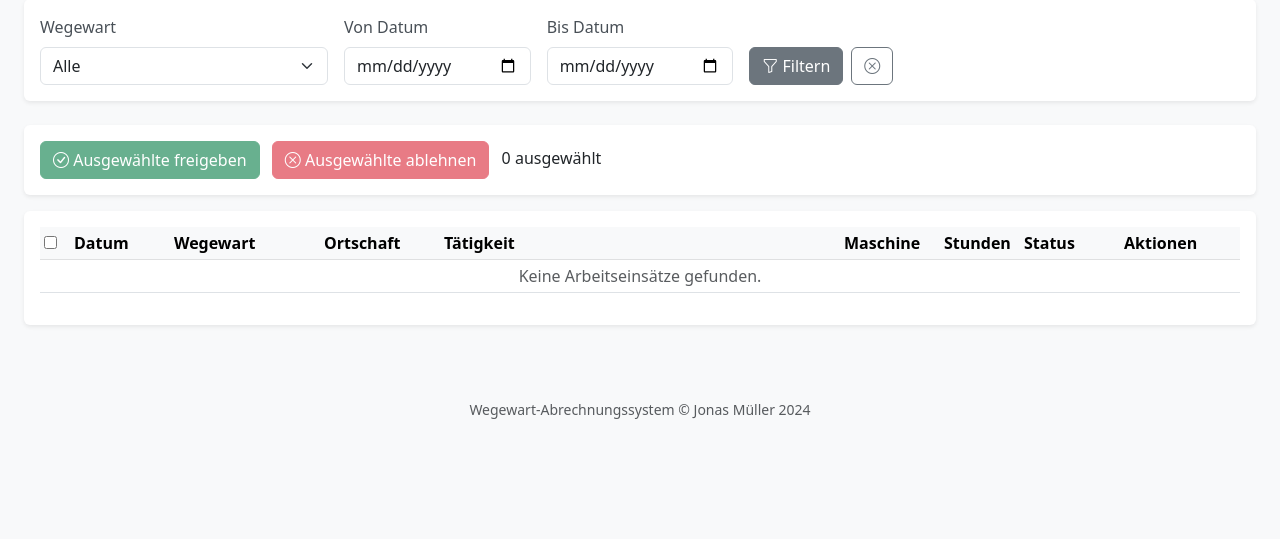
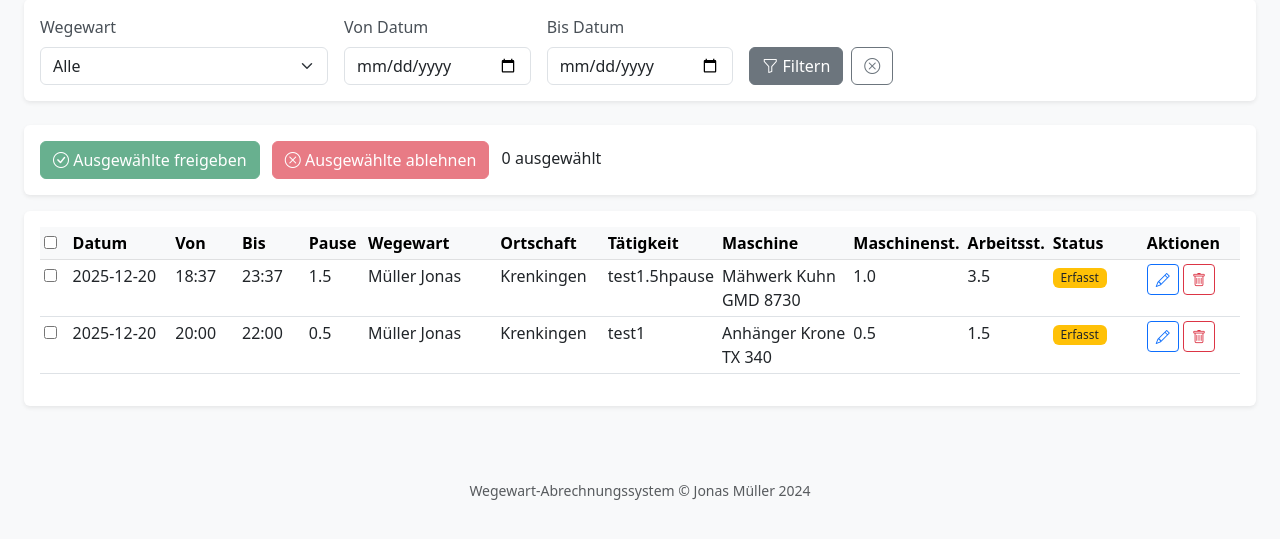
Before and after one commit to muellerjo/WayWard, a Flask app: page /jobs in a window 1280 px wide. Shown: the part 162-701 px from the top of the page. Run offline with Flask 3, Linux system fonts and the light colour scheme; a user stored in the database is signed in; data comes from the database, SQL or seed files in the repository; data that the repository does not hold is empty.

Commit message:
updated jobs insertion with pause etc

```diff
--- a/src/sql/db_jobs.sql
+++ b/src/sql/db_jobs.sql
@@ -2,9 +2,13 @@
         id INTEGER PRIMARY KEY AUTOINCREMENT,
         user_id INTEGER NOT NULL,
         datum DATE NOT NULL,
+        time_start TIME,
+        time_end TIME,
+        pause REAL DEFAULT 0,
         arbeitsstunden REAL NOT NULL,
         taetigkeitsbeschreibung TEXT NOT NULL,
         machine_used INTEGER DEFAULT NULL,
+        maschinenstunden REAL DEFAULT NULL,
         status TEXT DEFAULT 'erfasst',
         rejection_reason TEXT,
         checked_time TIMESTAMP,
--- a/src/templates/jobs.html
+++ b/src/templates/jobs.html
@@ -40,7 +40,7 @@
                            value="{{ request.args.get('date_to', '') }}">
                 </div>
 
-                {% if user_villages|length > 1 %}
+                {% if user_role in ['admin', 'ortsvorsteher'] and user_villages|length > 1 %}
                 <div class="col-md-3">
                     <label for="village_filter" class="form-label">Ortschaft</label>
                     <select class="form-select" id="village_filter" name="village_filter">
@@ -89,18 +89,22 @@
                     <thead class="table-light">
                         <tr>
                             {% if user_role in ['admin', 'ortsvorsteher'] %}
-                            <th style="width: 30px;">
-                                <input type="checkbox" id="selectAll" onchange="toggleSelectAll()">
-                            </th>
+                            <th style="width: 30px;"><input type="checkbox" id="selectAll" onchange="toggleSelectAll()"></th>
                             {% endif %}
-                            <th style="width: 100px;">Datum</th>
-                            <th style="width: 150px;">Wegewart</th>
-                            <th style="width: 120px;">Ortschaft</th>
+                            <th style="width: 110px;">Datum</th>
+                            <th style="width: 70px;">Von</th>
+                            <th style="width: 70px;">Bis</th>
+                            <th style="width: 60px;">Pause</th>
+                            {% if user_role in ['admin', 'ortsvorsteher'] %}
+                            <th style="width: 140px;">Wegewart</th>
+                            <th style="width: 110px;">Ortschaft</th>
+                            {% endif %}
                             <th>Tätigkeit</th>
-                            <th style="width: 100px;">Maschine</th>
-                            <th style="width: 80px;">Stunden</th>
+                            <th style="width: 140px;">Maschine</th>
+                            <th style="width: 70px;">Maschinenst.</th>
+                            <th style="width: 70px;">Arbeitsst.</th>
                             <th style="width: 100px;">Status</th>
-                            <th style="width: 120px;">Aktionen</th>
+                            <th style="width: 100px;">Aktionen</th>
                         </tr>
                     </thead>
                     <tbody id="jobsTableBody">
@@ -114,14 +118,39 @@
                                 {% endif %}
                             </td>
                             {% endif %}
+
+                            <!-- Datum -->
                             <td>
                                 <span class="view-mode">{{ job['datum'] }}</span>
                                 <input type="date" class="form-control form-control-sm edit-mode" style="display:none;"
                                        value="{{ job['datum'] }}" data-field="datum">
                             </td>
+
+                            <!-- Zeit Von -->
+                            <td>
+                                <span class="view-mode">{{ job['time_start'] if job['time_start'] else '-' }}</span>
+                                <input type="time" class="form-control form-control-sm edit-mode" style="display:none;"
+                                       value="{{ job['time_start'] }}" data-field="time_start" onchange="calculateHoursInRow(this)">
+                            </td>
+
+                            <!-- Zeit Bis -->
+                            <td>
+                                <span class="view-mode">{{ job['time_end'] if job['time_end'] else '-' }}</span>
+                                <input type="time" class="form-control form-control-sm edit-mode" style="display:none;"
+                                       value="{{ job['time_end'] }}" data-field="time_end" onchange="calculateHoursInRow(this)">
+                            </td>
+
+                            <!-- Pause -->
+                            <td>
+                                <span class="view-mode">{{ job['pause'] if job['pause'] else '0' }}</span>
+                                <input type="number" step="0.5" min="0" class="form-control form-control-sm edit-mode" style="display:none;"
+                                       value="{{ job['pause'] if job['pause'] else 0 }}" data-field="pause_stunden" onchange="calculateHoursInRow(this)">
+                            </td>
+
+                            {% if user_role in ['admin', 'ortsvorsteher'] %}
+                            <!-- Wegewart -->
                             <td>
                                 <span class="view-mode">{{ job['wegewart_name'] }}</span>
-                                {% if user_role in ['admin', 'ortsvorsteher'] %}
                                 <select class="form-select form-select-sm edit-mode" style="display:none;" data-field="user_id">
                                     {% for ww in available_wegewarten %}
                                     <option value="{{ ww['id'] }}" {% if ww['id'] == job['user_id'] %}selected{% endif %}>
@@ -129,21 +158,24 @@
                                     </option>
                                     {% endfor %}
                                 </select>
-                                {% else %}
-                                <input type="text" class="form-control form-control-sm edit-mode" style="display:none;"
-                                       value="{{ job['wegewart_name'] }}" readonly>
-                                {% endif %}
                             </td>
+
+                            <!-- Ortschaft -->
                             <td>
                                 <span class="view-mode">{{ job['ortsteil'] }}</span>
                                 <input type="text" class="form-control form-control-sm edit-mode" style="display:none;"
                                        value="{{ job['ortsteil'] }}" readonly>
                             </td>
+                            {% endif %}
+
+                            <!-- Tätigkeit -->
                             <td>
                                 <span class="view-mode">{{ job['taetigkeitsbeschreibung'] }}</span>
                                 <input type="text" class="form-control form-control-sm edit-mode" style="display:none;"
                                        value="{{ job['taetigkeitsbeschreibung'] }}" data-field="taetigkeitsbeschreibung">
                             </td>
+
+                            <!-- Maschine -->
                             <td>
                                 <span class="view-mode">
                                     {% if job['machine_name'] %}
@@ -156,16 +188,27 @@
                                     <option value="">Keine</option>
                                     {% for machine in machines %}
                                     <option value="{{ machine['id'] }}" {% if machine['id'] == job['machine_used'] %}selected{% endif %}>
-                                        {{ machine['bezeichnung'] }}
+                                        {{ machine['name'] }}
                                     </option>
                                     {% endfor %}
                                 </select>
                             </td>
+
+                            <!-- Maschinenstunden -->
+                            <td>
+                                <span class="view-mode">{{ job['maschinenstunden'] if job['maschinenstunden'] else '0' }}</span>
+                                <input type="number" step="0.5" min="0" class="form-control form-control-sm edit-mode" style="display:none;"
+                                       value="{{ job['maschinenstunden'] if job['maschinenstunden'] else 0 }}" data-field="maschinenstunden">
+                            </td>
+
+                            <!-- Arbeitsstunden (berechnet) -->
                             <td>
                                 <span class="view-mode">{{ job['arbeitsstunden'] }}</span>
                                 <input type="number" step="0.5" class="form-control form-control-sm edit-mode" style="display:none;"
-                                       value="{{ job['arbeitsstunden'] }}" data-field="arbeitsstunden">
+                                       value="{{ job['arbeitsstunden'] }}" data-field="arbeitsstunden" readonly>
                             </td>
+
+                            <!-- Status -->
                             <td>
                                 <span class="view-mode">
                                     {% if job['status'] == 'erfasst' %}
@@ -174,8 +217,6 @@
                                     <span class="badge bg-success">Freigegeben</span>
                                     {% elif job['status'] == 'abgelehnt' %}
                                     <span class="badge bg-danger">Abgelehnt</span>
-                                    {% else %}
-                                    <span class="badge bg-secondary">{{ job['status'] }}</span>
                                     {% endif %}
                                     {% if job['rejection_reason'] %}
                                     <br><small class="text-danger">{{ job['rejection_reason'] }}</small>
@@ -189,6 +230,8 @@
                                 </select>
                                 {% endif %}
                             </td>
+
+                            <!-- Aktionen -->
                             <td>
                                 <div class="view-mode">
                                     {% if job['status'] != 'freigegeben' or user_role in ['admin', 'ortsvorsteher'] %}
@@ -215,7 +258,7 @@
                         {% endfor %}
                         {% else %}
                         <tr id="noDataRow">
-                            <td colspan="{% if user_role in ['admin', 'ortsvorsteher'] %}9{% else %}8{% endif %}" class="text-center text-muted">
+                            <td colspan="{% if user_role in ['admin', 'ortsvorsteher'] %}13{% else %}11{% endif %}" class="text-center text-muted">
                                 Keine Arbeitseinsätze gefunden.
                             </td>
                         </tr>
@@ -228,54 +271,95 @@
 </div>
 
 <script>
-// Store original data for cancel functionality
+// Pre-render options at page load
+const machineOptionsHTML = `
+    <option value="">Keine</option>
+    {% for machine in machines %}
+    <option value="{{ machine['id'] }}">{{ machine['name'] }}</option>
+    {% endfor %}
+`;
+
+const wegewartenOptionsHTML = `
+    {% for ww in available_wegewarten %}
+    <option value="{{ ww['id'] }}" {% if ww['id'] == current_user_id %}selected{% endif %}>{{ ww['vorname'] }} {{ ww['name'] }}</option>
+    {% endfor %}
+`;
+
 let originalData = {};
 let editingRowId = null;
 
+// Calculate hours helper
+function calculateHours(startTime, endTime, pauseHours) {
+    if (!startTime || !endTime) return 0;
+
+    const [startH, startM] = startTime.split(':').map(Number);
+    const [endH, endM] = endTime.split(':').map(Number);
+
+    const totalMinutes = (endH * 60 + endM) - (startH * 60 + startM);
+    const hours = totalMinutes / 60;
+    const netHours = Math.max(0, hours - (pauseHours || 0));
+
+    return Math.round(netHours * 2) / 2;
+}
+
+function calculateHoursInRow(element) {
+    const row = element.closest('tr');
+    const startInput = row.querySelector('[data-field="time_start"]');
+    const endInput = row.querySelector('[data-field="time_end"]');
+    const pauseInput = row.querySelector('[data-field="pause_stunden"]');
+    const hoursInput = row.querySelector('[data-field="arbeitsstunden"]');
+
+    if (startInput && endInput && hoursInput) {
+        const hours = calculateHours(
+            startInput.value,
+            endInput.value,
+            parseFloat(pauseInput?.value || 0)
+        );
+        hoursInput.value = hours.toFixed(1);
+    }
+}
+
 function addNewRow() {
-    // Remove "no data" row if it exists
     const noDataRow = document.getElementById('noDataRow');
-    if (noDataRow) {
-        noDataRow.remove();
-    }
+    if (noDataRow) noDataRow.remove();
 
     const tbody = document.getElementById('jobsTableBody');
     const newId = 'new-' + Date.now();
     const today = new Date().toISOString().split('T')[0];
+    const now = new Date().toTimeString().slice(0, 5);
 
-    const hasOrtsvorsteherRole = {{ 'true' if user_role in ['admin', 'ortsvorsteher'] else 'false' }};
-    const checkboxCol = hasOrtsvorsteherRole ? '<td></td>' : '';
-    const colspan = hasOrtsvorsteherRole ? '9' : '8';
+    const isOVorAdmin = {{ 'true' if user_role in ['admin', 'ortsvorsteher'] else 'false' }};
+    const checkboxCol = isOVorAdmin ? '<td></td>' : '';
+    const wegewartCols = isOVorAdmin ? `
+        <td>
+            <select class="form-select form-select-sm" data-field="user_id">
+                ${wegewartenOptionsHTML}
+            </select>
+        </td>
+        <td>
+            <input type="text" class="form-control form-control-sm" value="{{ current_user_ortsteil }}" readonly>
+        </td>
+    ` : '';
 
     const newRow = `
         <tr id="row-${newId}" data-job-id="${newId}" class="table-info">
             ${checkboxCol}
             <td><input type="date" class="form-control form-control-sm" value="${today}" data-field="datum"></td>
-            <td>
-                {% if user_role in ['admin', 'ortsvorsteher'] %}
-                <select class="form-select form-select-sm" data-field="user_id">
-                    {% for ww in available_wegewarten %}
-                    <option value="{{ ww['id'] }}" {% if ww['id'] == current_user_id %}selected{% endif %}>{{ ww['vorname'] }} {{ ww['name'] }}</option>
-                    {% endfor %}
-                </select>
-                {% else %}
-                <input type="text" class="form-control form-control-sm" value="{{ current_user_name }}" readonly>
-                <input type="hidden" data-field="user_id" value="{{ current_user_id }}">
-                {% endif %}
-            </td>
-            <td>
-                <input type="text" class="form-control form-control-sm" value="{{ current_user_ortsteil }}" readonly>
-            </td>
+            <td><input type="time" class="form-control form-control-sm" value="${now}" data-field="time_start" onchange="calculateHoursInRow(this)"></td>
+            <td><input type="time" class="form-control form-control-sm" value="" data-field="time_end" onchange="calculateHoursInRow(this)"></td>
+            <td><input type="number" step="0.5" min="0" class="form-control form-control-sm" value="0" data-field="pause_stunden" onchange="calculateHoursInRow(this)"></td>
+            ${wegewartCols}
+            {% if user_role not in ['admin', 'ortsvorsteher'] %}
+            <input type="hidden" data-field="user_id" value="{{ current_user_id }}">
+            {% endif %}
             <td><input type="text" class="form-control form-control-sm" placeholder="Tätigkeit" data-field="taetigkeitsbeschreibung"></td>
             <td>
                 <select class="form-select form-select-sm" data-field="machine_used">
-                    <option value="">Keine</option>
-                    {% for machine in machines %}
-                    <option value="{{ machine['id'] }}">{{ machine['bezeichnung'] }}</option>
-                    {% endfor %}
+                    ${machineOptionsHTML}
                 </select>
             </td>
-            <td><input type="number" step="0.5" class="form-control form-control-sm" value="1" data-field="arbeitsstunden"></td>
+            <td><input type="number" step="0.5" min="0" class="form-control form-control-sm" value="0" data-field="maschinenstunden"></td>
+            <td><input type="number" step="0.5" class="form-control form-control-sm" value="0" data-field="arbeitsstunden" readonly></td>
             <td>
                 <select class="form-select form-select-sm" data-field="status">
                     <option value="erfasst" selected>Erfasst</option>
@@ -286,10 +370,10 @@
                 </select>
             </td>
             <td>
-                <button class="btn btn-sm btn-success" onclick="saveNewRow('${newId}')" title="Speichern">
+                <button class="btn btn-sm btn-success" onclick="saveNewRow('${newId}')">
                     <i class="bi bi-check"></i>
                 </button>
-                <button class="btn btn-sm btn-secondary" onclick="cancelNewRow('${newId}')" title="Abbrechen">
+                <button class="btn btn-sm btn-secondary" onclick="cancelNewRow('${newId}')">
                     <i class="bi bi-x"></i>
                 </button>
             </td>
@@ -309,7 +393,6 @@
     const viewElements = row.querySelectorAll('.view-mode');
     const editElements = row.querySelectorAll('.edit-mode');
 
-    // Store original data
     originalData[jobId] = {};
     editElements.forEach(el => {
         if (el.dataset.field) {
@@ -328,7 +411,6 @@
     const viewElements = row.querySelectorAll('.view-mode');
     const editElements = row.querySelectorAll('.edit-mode');
 
-    // Restore original data
     if (originalData[jobId]) {
         editElements.forEach(el => {
             if (el.dataset.field && originalData[jobId][el.dataset.field] !== undefined) {
@@ -345,18 +427,18 @@
 
 function saveRow(jobId) {
     const row = document.querySelector(`#row-${jobId}`);
-    const editElements = row.querySelectorAll('.edit-mode[data-field]');
+    const editElements = row.querySelectorAll('.edit-mode[data-field], .edit-mode [data-field]');
 
     const data = { job_id: jobId };
     editElements.forEach(el => {
-        data[el.dataset.field] = el.value;
+        if (el.dataset.field) {
+            data[el.dataset.field] = el.value;
+        }
     });
 
     fetch("{{ url_for('jobs.update_job') }}", {
         method: 'POST',
-        headers: {
-            'Content-Type': 'application/json',
-        },
+        headers: { 'Content-Type': 'application/json' },
         body: JSON.stringify(data)
     })
     .then(response => response.json())
@@ -367,9 +449,7 @@
             alert('Fehler beim Speichern: ' + result.message);
         }
     })
-    .catch(error => {
-        alert('Fehler beim Speichern: ' + error);
-    });
+    .catch(error => alert('Fehler beim Speichern: ' + error));
 }
 
 function saveNewRow(tempId) {
@@ -381,17 +461,19 @@
         data[input.dataset.field] = input.value;
     });
 
-    // Validate required fields
-    if (!data.datum || !data.taetigkeitsbeschreibung || !data.arbeitsstunden) {
-        alert('Bitte füllen Sie alle Pflichtfelder aus.');
+    if (!data.datum || !data.taetigkeitsbeschreibung) {
+        alert('Bitte füllen Sie Datum und Tätigkeit aus.');
+        return;
+    }
+
+    if (!data.time_start || !data.time_end) {
+        alert('Bitte geben Sie Start- und Endzeit ein.');
         return;
     }
 
     fetch("{{ url_for('jobs.create_job') }}", {
         method: 'POST',
-        headers: {
-            'Content-Type': 'application/json',
-        },
+        headers: { 'Content-Type': 'application/json' },
         body: JSON.stringify(data)
     })
     .then(response => response.json())
@@ -402,34 +484,27 @@
             alert('Fehler beim Erstellen: ' + result.message);
         }
     })
-    .catch(error => {
-        alert('Fehler beim Erstellen: ' + error);
-    });
+    .catch(error => alert('Fehler beim Erstellen: ' + error));
 }
 
 function cancelNewRow(tempId) {
     const row = document.querySelector(`#row-${tempId}`);
     row.remove();
 
-    // Add "no data" row back if table is empty
     const tbody = document.getElementById('jobsTableBody');
     if (tbody.children.length === 0) {
-        const hasOrtsvorsteherRole = {{ 'true' if user_role in ['admin', 'ortsvorsteher'] else 'false' }};
-        const colspan = hasOrtsvorsteherRole ? '9' : '8';
+        const isOVorAdmin = {{ 'true' if user_role in ['admin', 'ortsvorsteher'] else 'false' }};
+        const colspan = isOVorAdmin ? '13' : '11';
         tbody.innerHTML = `<tr id="noDataRow"><td colspan="${colspan}" class="text-center text-muted">Keine Arbeitseinsätze gefunden.</td></tr>`;
     }
 }
 
 function deleteRow(jobId) {
-    if (!confirm('Möchten Sie diesen Einsatz wirklich löschen?')) {
-        return;
-    }
+    if (!confirm('Möchten Sie diesen Einsatz wirklich löschen?')) return;
 
     fetch("{{ url_for('jobs.delete_job') }}", {
         method: 'POST',
-        headers: {
-            'Content-Type': 'application/json',
-        },
+        headers: { 'Content-Type': 'application/json' },
         body: JSON.stringify({ job_id: jobId })
     })
     .then(response => response.json())
@@ -440,9 +515,7 @@
             alert('Fehler beim Löschen: ' + result.message);
         }
     })
-    .catch(error => {
-        alert('Fehler beim Löschen: ' + error);
-    });
+    .catch(error => alert('Fehler beim Löschen: ' + error));
 }
 
 function toggleSelectAll() {
@@ -469,15 +542,11 @@
         return;
     }
 
-    if (!confirm(`Möchten Sie ${jobIds.length} Einsatz/Einsätze wirklich freigeben?`)) {
-        return;
-    }
+    if (!confirm(`Möchten Sie ${jobIds.length} Einsatz/Einsätze wirklich freigeben?`)) return;
 
     fetch("{{ url_for('jobs.approve_jobs') }}", {
         method: 'POST',
-        headers: {
-            'Content-Type': 'application/json',
-        },
+        headers: { 'Content-Type': 'application/json' },
         body: JSON.stringify({ job_ids: jobIds })
     })
     .then(response => response.json())
@@ -488,9 +557,7 @@
             alert('Fehler beim Freigeben: ' + result.message);
         }
     })
-    .catch(error => {
-        alert('Fehler beim Freigeben: ' + error);
-    });
+    .catch(error => alert('Fehler beim Freigeben: ' + error));
 }
 
 function rejectSelected() {
@@ -503,17 +570,13 @@
     }
 
     const reason = prompt('Grund für Ablehnung (optional):');
-    if (reason === null) return; // User cancelled
+    if (reason === null) return;
 
-    if (!confirm(`Möchten Sie ${jobIds.length} Einsatz/Einsätze wirklich ablehnen?`)) {
-        return;
-    }
+    if (!confirm(`Möchten Sie ${jobIds.length} Einsatz/Einsätze wirklich ablehnen?`)) return;
 
     fetch("{{ url_for('jobs.reject_jobs') }}", {
         method: 'POST',
-        headers: {
-            'Content-Type': 'application/json',
-        },
+        headers: { 'Content-Type': 'application/json' },
         body: JSON.stringify({
             job_ids: jobIds,
             rejection_reason: reason
@@ -527,9 +590,7 @@
             alert('Fehler beim Ablehnen: ' + result.message);
         }
     })
-    .catch(error => {
-        alert('Fehler beim Ablehnen: ' + error);
-    });
+    .catch(error => alert('Fehler beim Ablehnen: ' + error));
 }
 </script>
 {% endblock %}
--- a/src/wayward_db.py
+++ b/src/wayward_db.py
@@ -13,6 +13,7 @@
     if 'db' not in g:
         g.db = sqlite3.connect(app.config['DATABASE'])
         g.db.row_factory = sqlite3.Row
+        g.db.text_factory = str  # Add this line for UTF-8 support
     return g.db
 
 
```
Also changed, not shown: src/routes_jobs.py (+24 -11 lines), src/wegewart.db (deleted), wegewart.db.
